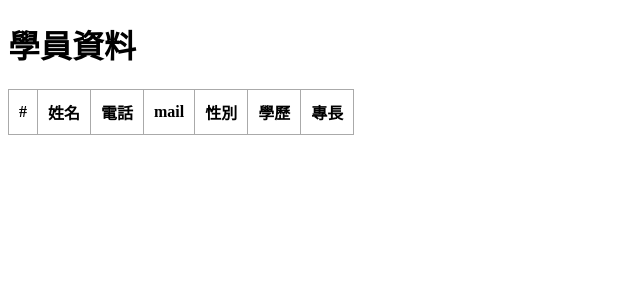
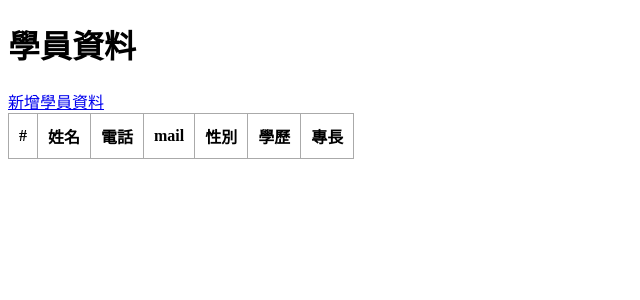
Before and after one commit to a19860101/PHP-6-20211016, a PHP site: page / in a window 1280 px wide. Shown: the top 300 px of the page, without its empty margins (0-640 px from the left). Run offline with PHP 8.4, Linux system fonts and the light colour scheme; data that the repository does not hold is empty.

Commit message:
20211030

```diff
--- a/student/create.php
+++ b/student/create.php
@@ -47,6 +47,8 @@
             <label for="">App開發</label>
         </div>
         <input type="submit" value="送出">
+        <!-- <input type="button" value="取消" onclick="history.back()"> -->
+        <input type="button" value="取消" onclick="location.href='index.php'">
     </form>
 </body>
 </html>
--- a/student/index.php
+++ b/student/index.php
@@ -26,6 +26,7 @@
     // while($row = $result->fetch_assoc()){
     //     $data[] = $row;
     // }
+
     // $data = $result->fetch_all(MYSQLI_ASSOC);
 
     $data = $db->query($sql)->fetch_all(MYSQLI_ASSOC);
@@ -49,6 +50,7 @@
 </head>
 <body>
     <h1>學員資料</h1>
+    <a href="create.php">新增學員資料</a>
     <table>
         <tr>
             <th>#</th>
```
